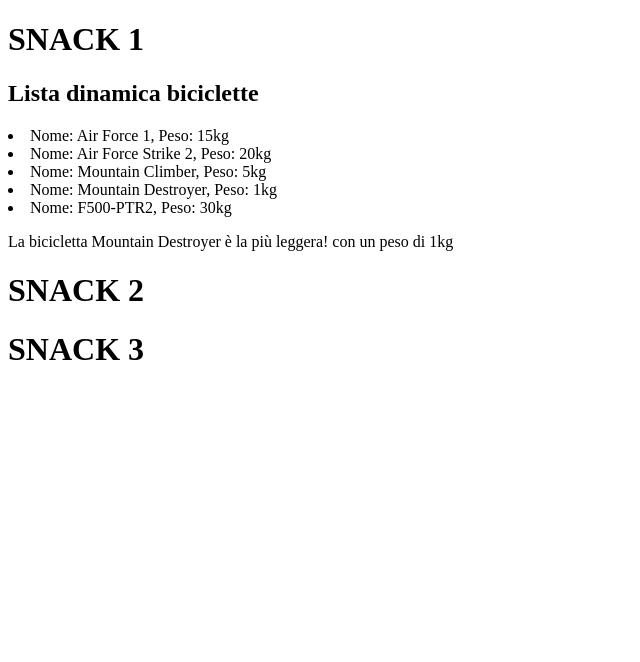
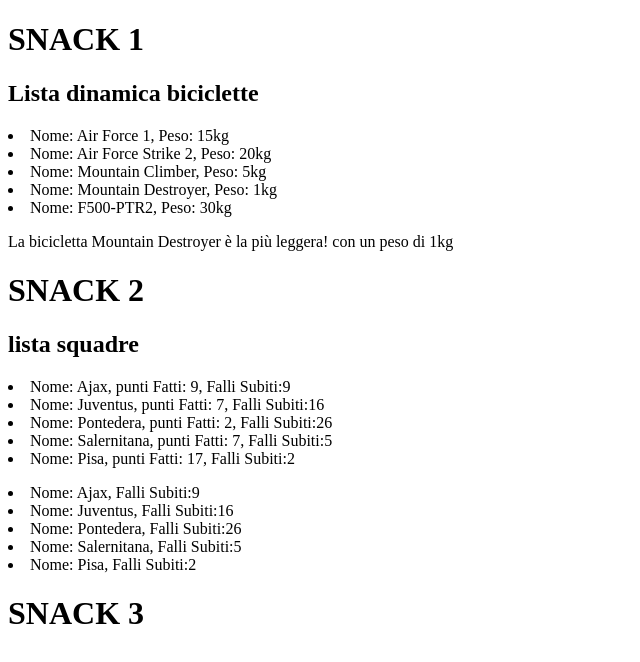
Before and after one commit to MattiaNatella/js-snack-es6, a plain HTML site: page index.html in a window 1280 px wide. Shown: the whole page, without its empty margins (0-640 px from the left). Drawn offline with Linux system fonts and the light colour scheme.

Commit message:
[add] liste squadre DOM

```diff
--- a/index.html
+++ b/index.html
@@ -15,11 +15,14 @@
 
   <!-- SNACK 2 -->
   <h1>SNACK 2</h1>
-
+  <h2>lista squadre</h2>
+  <p id="lista-squadre"></p>
+  <p id="lista-falli"></p>
 
 
   <!-- SNACK 3 -->
    <h1>SNACK 3</h1>
+
 
 
 
--- a/snack2.js
+++ b/snack2.js
@@ -37,6 +37,31 @@ for(let i in squadre) {
 console.log(squadre)
 console.log(nomiEFalli)
 
+//5. stampo i nuovi array in liste nel DOM
+
+const listaSquadre = document.getElementById('lista-squadre')
+const listaFalli = document.getElementById('lista-falli')
+
+//lista completa
+for (let i in squadre) {
+
+  const li = document.createElement('li');
+  li.innerText = `Nome: ${squadre[i].nome}, punti Fatti: ${squadre[i].puntiFatti}, Falli Subiti:${squadre[i].falliSubiti}`
+
+  listaSquadre.append(li)
+}
+
+//lista nome squadre e falli
+for (let i = 0; i < nomiEFalli.length; i++) {
+  if(isNaN(nomiEFalli[i])){
+    const li = document.createElement('li')
+    li.innerText = `Nome: ${nomiEFalli[i]}, Falli Subiti:${nomiEFalli[i + 1]}`
+
+    listaFalli.append(li)
+  }
+}
+
+
 
 //3. FUNCTIONS
 
```
Also changed, not shown: 1 other file.
